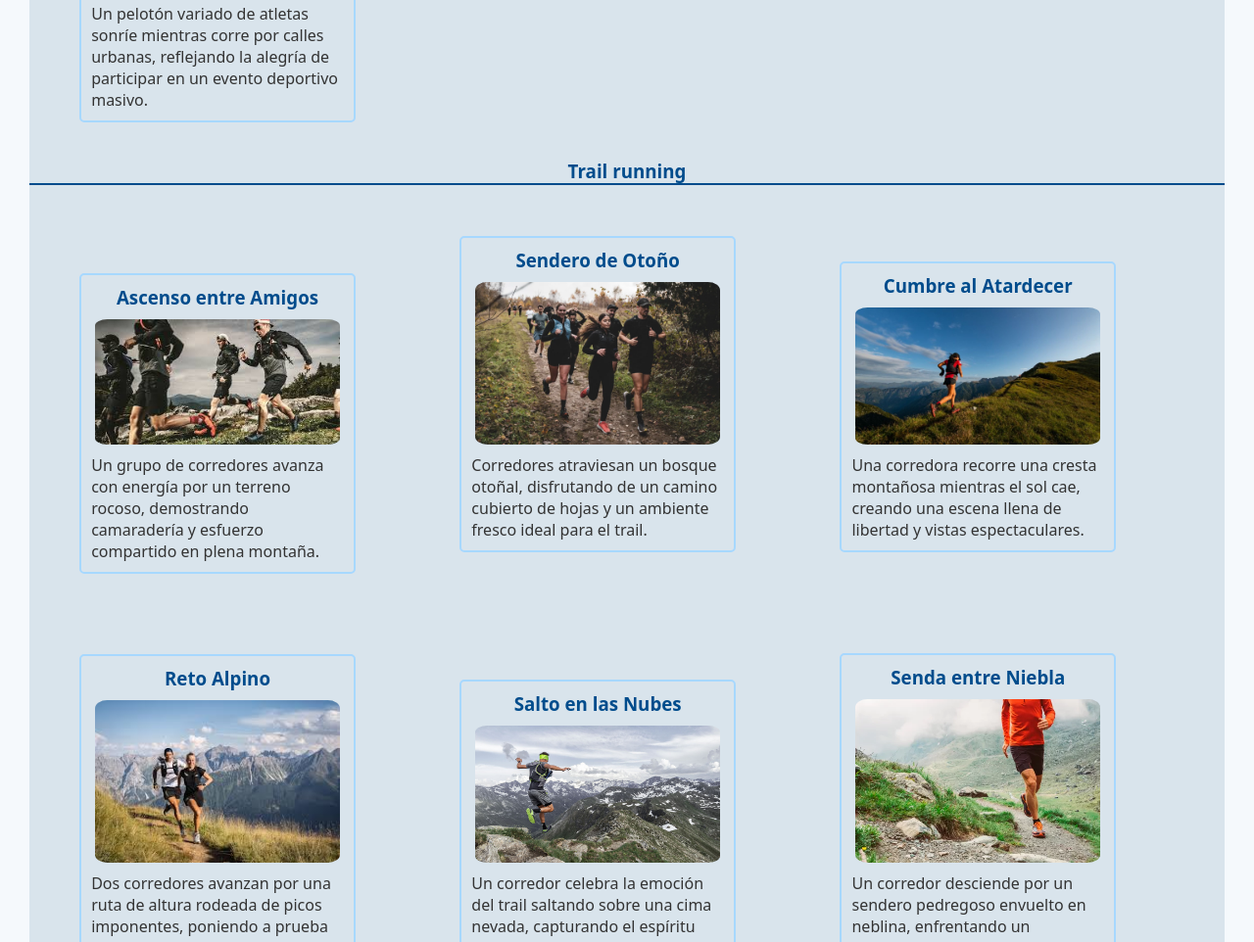
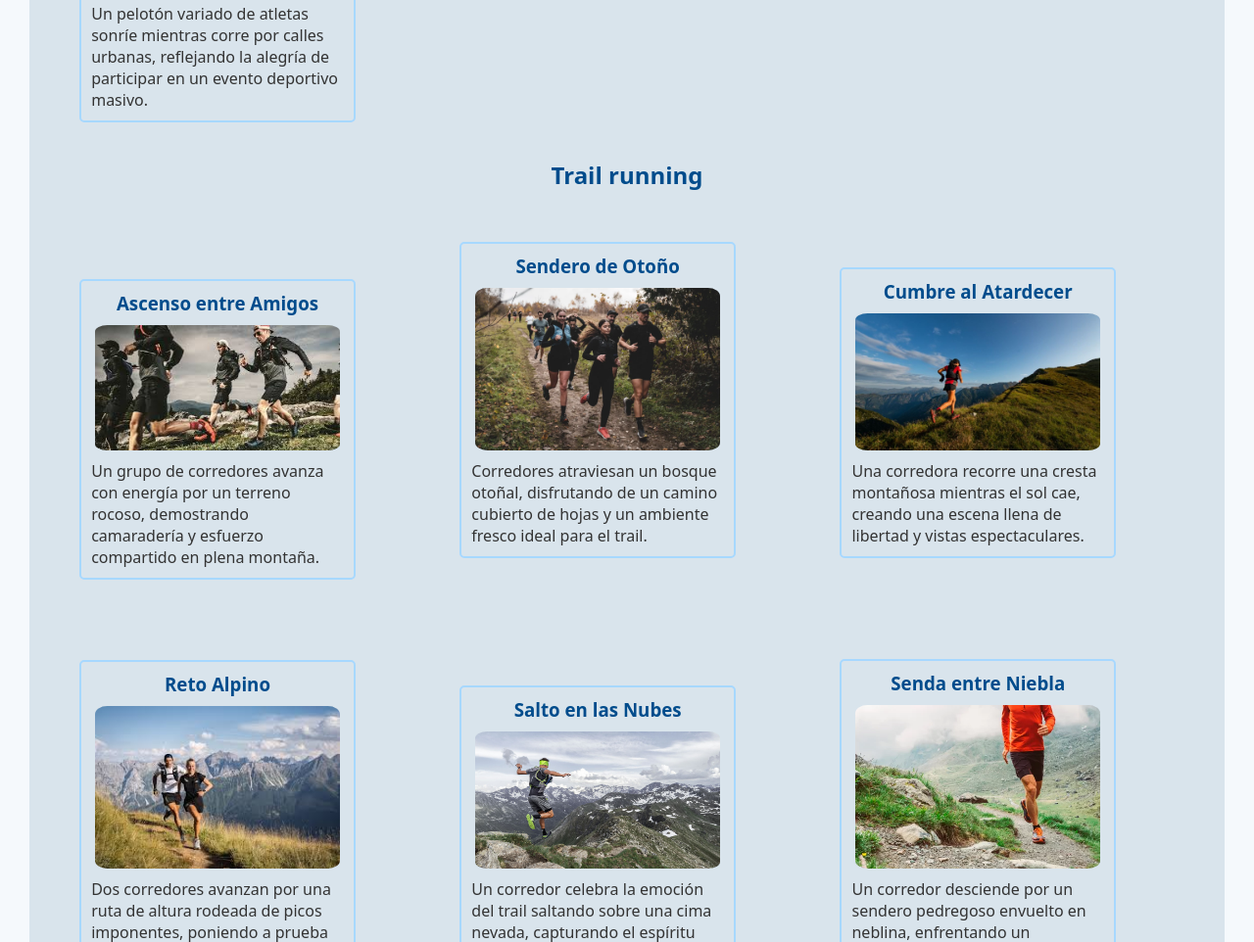
Before and after one commit to Jhon-Salazar386/TheDigitalQuest, a plain HTML site: page HTML/Recorridos.html in a window 1280 px wide. Shown: the part 1322-2284 px from the top of the page at 98% size. Drawn offline with Linux system fonts and the light colour scheme.

Commit message:
Se modifico el apartado de recorridos

```diff
--- a/HTML/Recorridos.html
+++ b/HTML/Recorridos.html
@@ -56,7 +56,7 @@
             </article>
         </section>
         <section>
-            <h3>Trail running</h3>
+            <h2>Trail running</h2>
             <article>
             <h3>Ascenso entre Amigos</h3>
                 <img src="../IMG/Trail1.jpeg" alt="">
```
